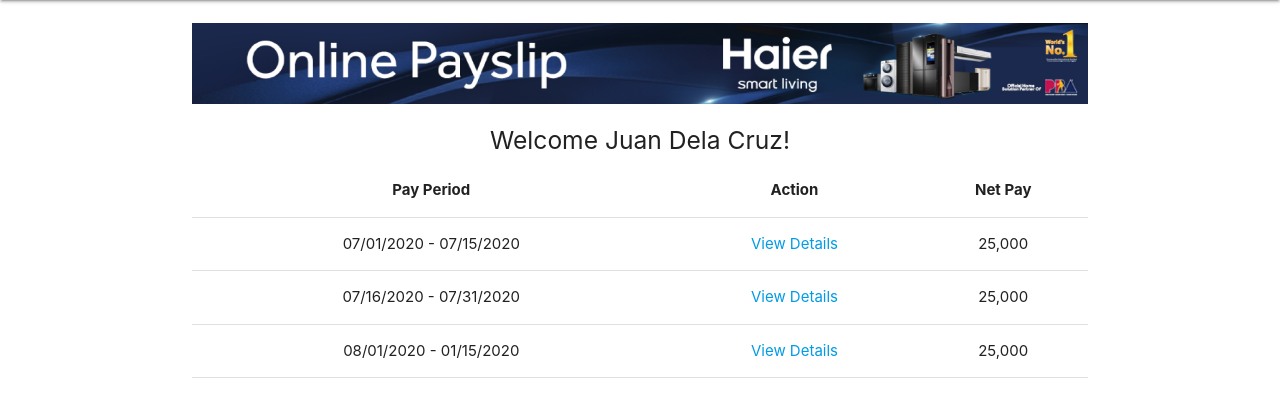
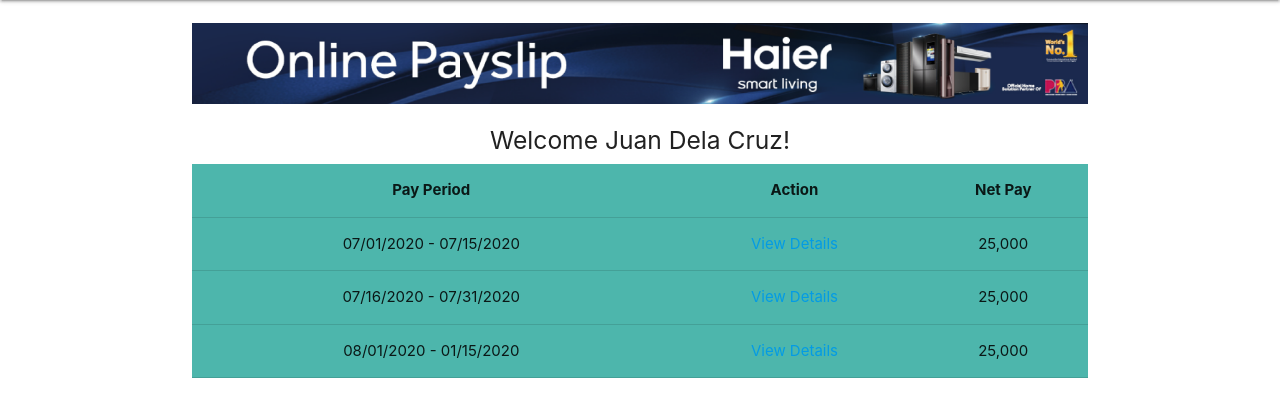
Before and after one commit to juliusferrer/Haier-online-payslip, a PHP site: page /employee/index.php in a window 1280 px wide. Shown: the part 64-481 px from the top of the page. Run offline with PHP 8.4, Linux system fonts and the light colour scheme.

Commit message:
Update index.php

```diff
--- a/employee/index.php
+++ b/employee/index.php
@@ -43,7 +43,7 @@
 <section>
 <div class="container">
 
-<table class="highlight responsive-table centered">
+<table class="highlight responsive-table centered teal lighten-2">
 <thead>
 <tr>
   <th>Pay Period</th>
```
